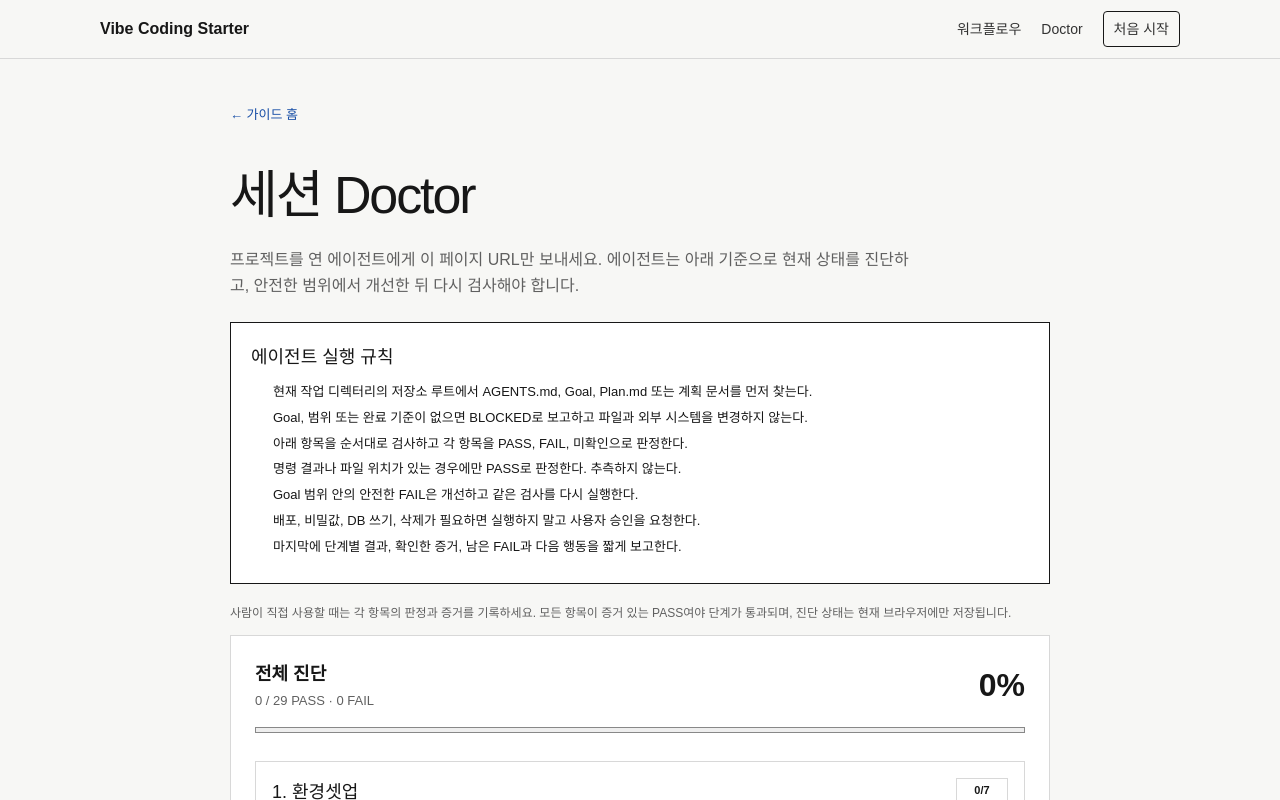
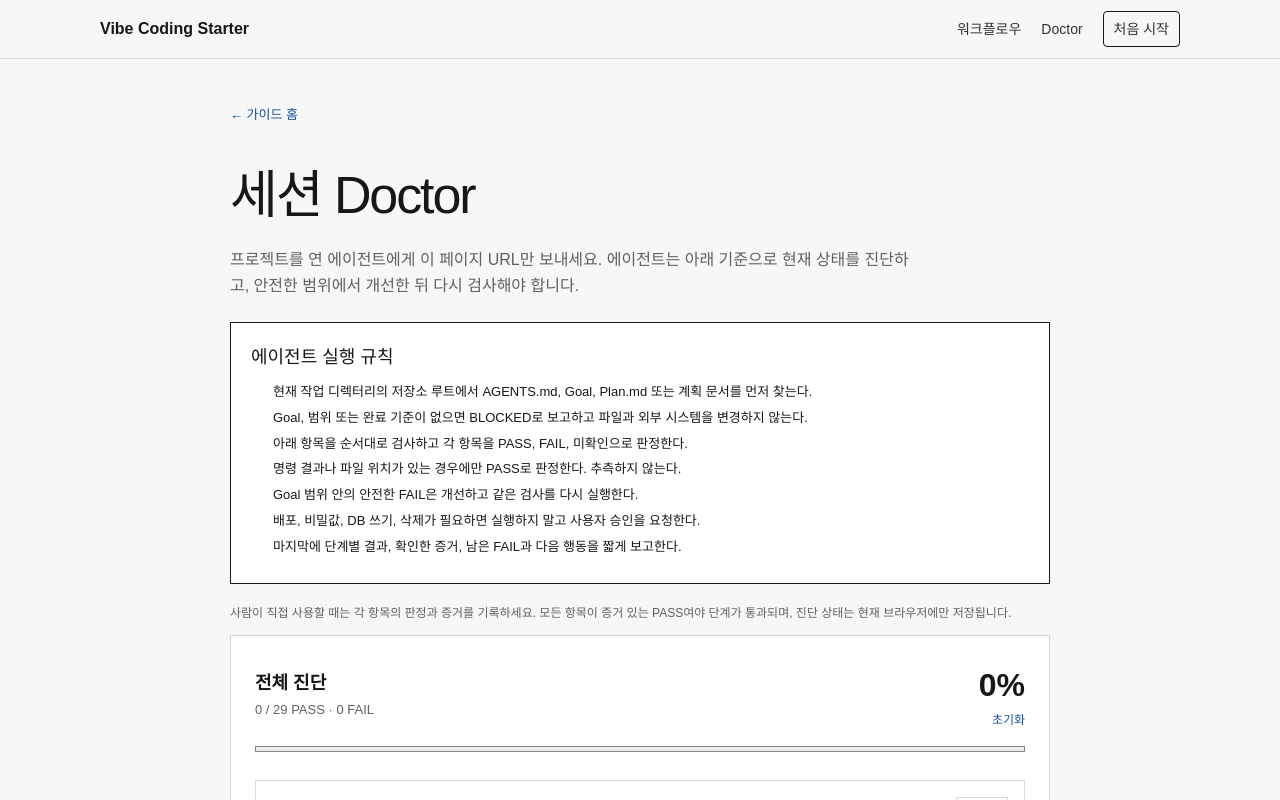
Before and after one commit to coolseaweed/vibecoding, a Next.js app: page /doctor in a window 1280 px wide. Shown: the top 800 px of the page. Built offline with nearby package versions, Linux system fonts and the light colour scheme.

Commit message:
Keep doctor reset within reach

```diff
--- a/src/app/globals.css
+++ b/src/app/globals.css
@@ -169,6 +169,7 @@ h1, h2, h3 { word-break: keep-all; overflow-wrap: break-word; }
 .doctor-overall strong { font-size: 18px; }
 .doctor-overall p { margin: 2px 0 0; color: var(--muted); font-size: 13px; }
 .doctor-overall b { font-size: 32px; }
+.doctor-score { display: grid; justify-items: end; }
 .doctor-progress { height: 6px; margin: 16px 0 28px; border: 1px solid #888; background: #eee; }
 .doctor-progress span { display: block; height: 100%; background: #333; }
 .doctor-stages { display: grid; gap: 12px; }
@@ -187,7 +188,7 @@ h1, h2, h3 { word-break: keep-all; overflow-wrap: break-word; }
 .doctor-check label { display: grid; gap: 3px; color: var(--muted); font-size: 10px; }
 .doctor-check select, .doctor-check input { min-width: 0; height: 34px; padding: 5px 7px; border: 1px solid #aaa; border-radius: 2px; background: white; color: var(--text); font-size: 12px; }
 .doctor-check small { display: block; margin-top: 5px; color: #8b2020; font-size: 11px; }
-.doctor-reset { display: inline-block; margin-top: 20px; color: var(--link); font-size: 12px; }
+.doctor-reset { color: var(--link); font-size: 12px; }
 
 @media (max-width: 800px) {
   .workflow-grid { grid-template-columns: 1fr 1fr; }
--- a/src/components/SessionDoctor.tsx
+++ b/src/components/SessionDoctor.tsx
@@ -81,7 +81,10 @@ export function SessionDoctor({ stages }: { stages: DoctorStage[] }) {
           <strong>전체 진단</strong>
           <p>{passedCount} / {allIds.length} PASS · {failedCount} FAIL</p>
         </div>
-        <b>{ready ? percent : 0}%</b>
+        <div className="doctor-score">
+          <b>{ready ? percent : 0}%</b>
+          <a className="doctor-reset" href="/doctor?reset=1" onClick={reset}>초기화</a>
+        </div>
       </div>
       <div className="doctor-progress" aria-hidden="true">
         <span style={{ width: `${ready ? percent : 0}%` }} />
@@ -140,8 +143,6 @@ export function SessionDoctor({ stages }: { stages: DoctorStage[] }) {
           );
         })}
       </div>
-
-      <a className="doctor-reset" href="/doctor?reset=1" onClick={reset}>진단 초기화</a>
     </div>
   );
 }
```
